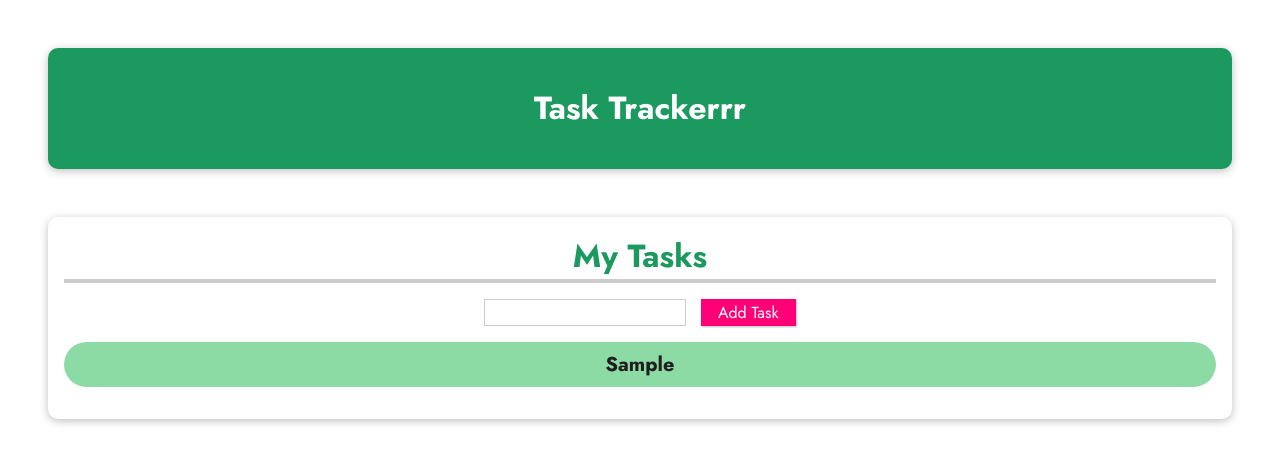
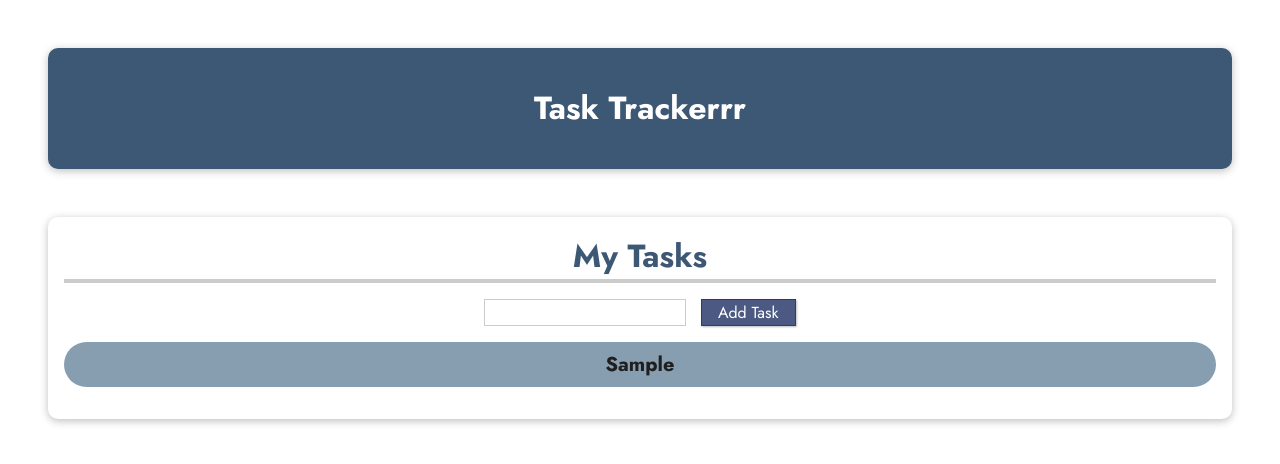
Before and after one commit to Aftaab25/Task-Tracker-VueJS, a plain HTML site: page index.html in a window 1280 px wide. Both pictures are taken after typing "Sample" into the empty fields and a click on the button "Add Task". Drawn offline with nearby package versions, Linux system fonts and the light colour scheme.

Commit message:
Color theme changed

```diff
--- a/styles.css
+++ b/styles.css
@@ -3,7 +3,7 @@
 }
 
 html {
-  font-family: 'Jost', sans-serif;
+    font-family: "Jost", sans-serif;
 }
 
 body {
@@ -15,7 +15,7 @@ header {
     margin: 3rem;
     border-radius: 10px;
     padding: 1rem;
-  background-color: #1b995e;
+    background-color: #3d5875;
     color: white;
     text-align: center;
 }
@@ -31,7 +31,7 @@ header {
 #user-goals h2 {
     font-size: 2rem;
     border-bottom: 4px solid #ccc;
-  color: #1b995e;
+    color: #3d5875;
     margin: 0 0 1rem 0;
 }
 
@@ -45,7 +45,7 @@ header {
     margin: 1rem 0;
     font-size: 1.25rem;
     font-weight: bold;
-  background-color: #8ddba4;
+    background-color: #879eb0;
     padding: 0.5rem;
     color: #1f1f1f;
     border-radius: 25px;
@@ -59,14 +59,14 @@ header {
 #user-goals input:focus {
     outline: none;
     border-color: #1b995e;
-  background-color: #d7fdeb;
+    background-color: #879eb0;
 }
 
 #user-goals button {
     font: inherit;
     cursor: pointer;
-  border: 1px solid #ff0077;
-  background-color: #ff0077;
+    border: 1px solid #333873;
+    background-color: #4c5982;
     color: white;
     padding: 0.05rem 1rem;
     box-shadow: 1px 1px 2px rgba(0, 0, 0, 0.26);
@@ -74,7 +74,7 @@ header {
 
 #user-goals button:hover,
 #user-goals button:active {
-  background-color: #ec3169;
-  border-color: #ec3169;
+    background-color: #4951a5;
+    border-color: #4951a5;
     box-shadow: 1px 1px 4px rgba(0, 0, 0, 0.26);
 }
```
Lines whose indentation alone changed are shown as unchanged.
